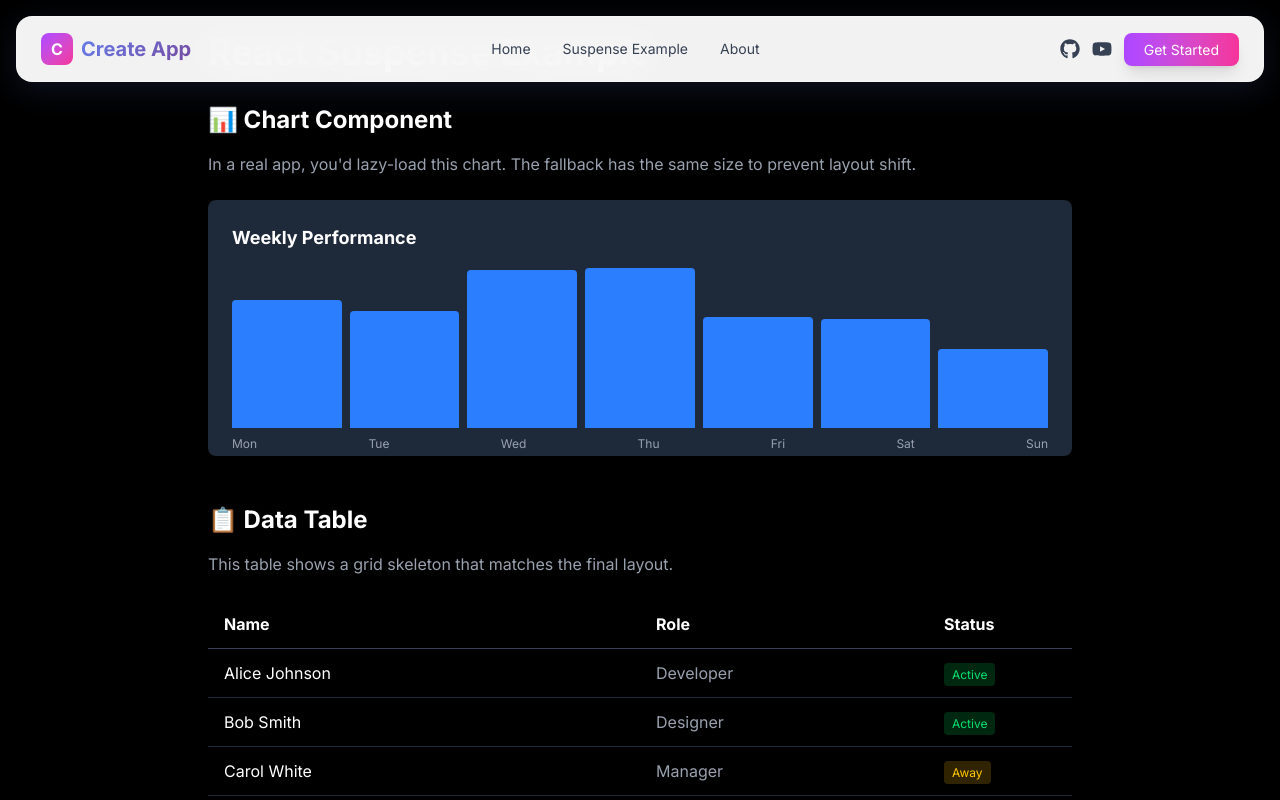
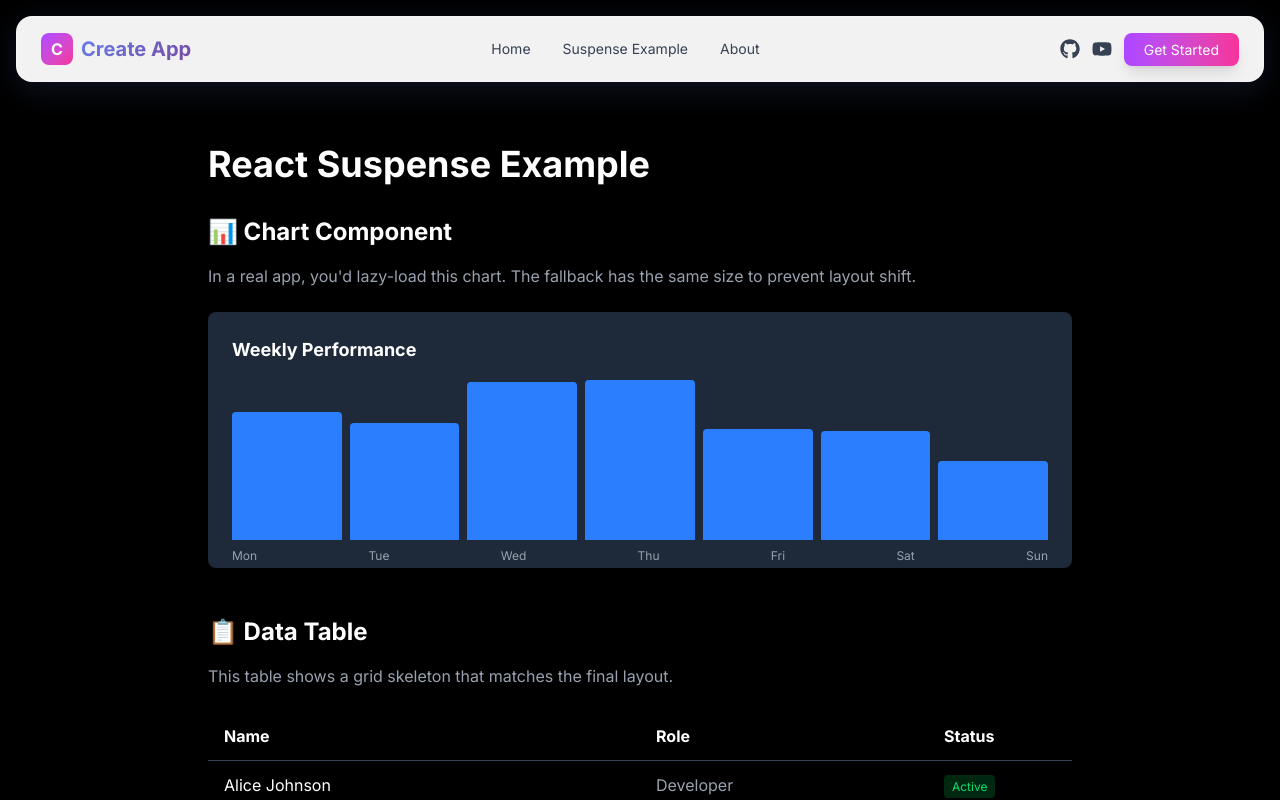
Before and after one commit to burgil/vite-react-ssg-pro, a React (Vite) app: page /suspense-example in a window 1280 px wide. Shown: the top 800 px of the page. Built offline with nearby package versions, Linux system fonts and the light colour scheme.

Commit message:
feat: introduce a new page demonstrating React Suspense patterns with various components.

```diff
--- a/package.json
+++ b/package.json
@@ -1,7 +1,7 @@
 {
   "name": "vite-react-ssr-pro",
   "private": true,
-  "version": "1.0.0",
+  "version": "1.0.1",
   "type": "module",
   "scripts": {
     "dev": "vite",
--- a/src/pages/SuspenseExample.tsx
+++ b/src/pages/SuspenseExample.tsx
@@ -18,7 +18,7 @@
     const [showModal, setShowModal] = useState(false);
 
     return (
-        <div className="container mx-auto px-4 py-8 max-w-4xl">
+        <div className="container mx-auto px-4 py-8 max-w-4xl pt-36">
             <h1 className="text-4xl font-bold mb-8">React Suspense Example</h1>
 
             {/* Example 1: Chart with sized fallback */}
```
Also changed, not shown: 1 other file (tests, documents, lock files or other folders).
